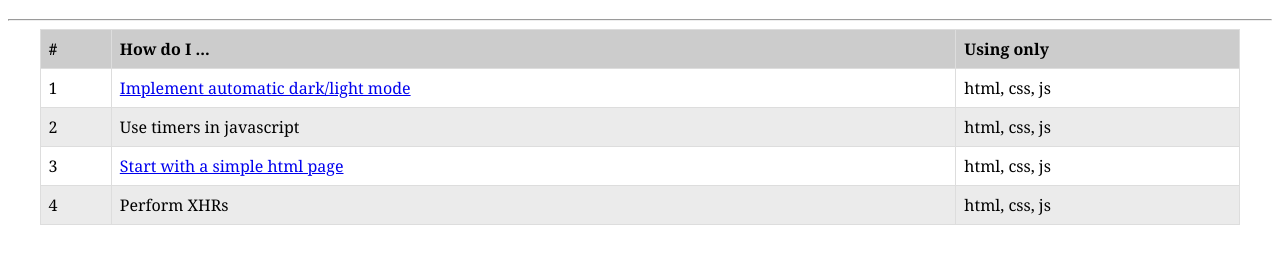
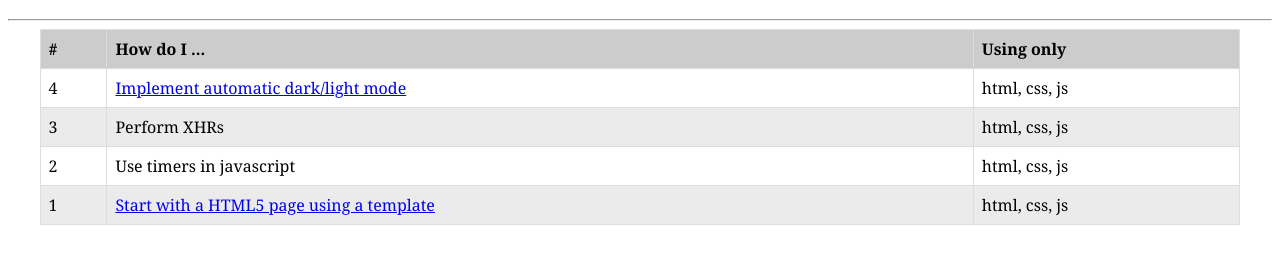
Before and after one commit to pratikpanchal22/webToolKit-howDoIs, a plain HTML site: page index.html in a window 1280 px wide. Shown: the part 61-324 px from the top of the page. Drawn offline with Linux system fonts and the light colour scheme.

Commit message:
Modifed top-level index.html to (a) link to html5 starter template page and (b) reorder the table

```diff
--- a/index.html
+++ b/index.html
@@ -1,12 +1,13 @@
 <!doctype html>
 
 <html lang="en">
+
 <head>
     <meta charset="utf-8">
 
     <title>Web ToolKit - How Do I</title>
     <meta name="description" content="Web ToolKit - How Do I">
-  <meta name="Pratik Panchal" content="Web ToolKit - How Do I">
+    <meta name="author" content="Pratik Panchal">
 
     <link rel="stylesheet" href="css/styles.css?v=1.0">
 
@@ -16,7 +17,8 @@
     <!--script src="js/scripts.js"></script-->
     <center>
 
-    <h1><div id='header1'></div>Web ToolKit - How Do I</h1>
+        <h1>
+            <div id='header1'></div>Web ToolKit - How Do I</h1>
         <hr>
 
         <table>
@@ -26,27 +28,30 @@
                 <th>Using only</th>
             </tr>
             <tr>
-        <td>1</td>
+                <td>4</td>
                 <td>
                     <a href="darkMode/darkMode.html">Implement automatic dark/light mode</a>
                 </td>
                 <td>html, css, js</td>
             </tr>
+
+            <tr>
+                <td>3</td>
+                <td>Perform XHRs</td>
+                <td>html, css, js</td>
+            </tr>
+
             <tr>
                 <td>2</td>
                 <td>Use timers in javascript</td>
                 <td>html, css, js</td>
             </tr>
+
             <tr>
-        <td>3</td>
+                <td>1</td>
                 <td>
-        <a href="https://www.sitepoint.com/a-basic-html5-template/">Start with a simple html page</a>
+                    <a href="html5StarterTemplate/index.html">Start with a HTML5 page using a template</a>
                 </td>
-        <td>html, css, js</td>
-      </tr>
-      <tr>
-        <td>4</td>
-        <td>Perform XHRs</td>
                 <td>html, css, js</td>
             </tr>
             <!--tr>
@@ -62,4 +67,5 @@
         </table>
     </center>
 </body>
+
 </html>
```
Lines whose indentation alone changed are shown as unchanged.
